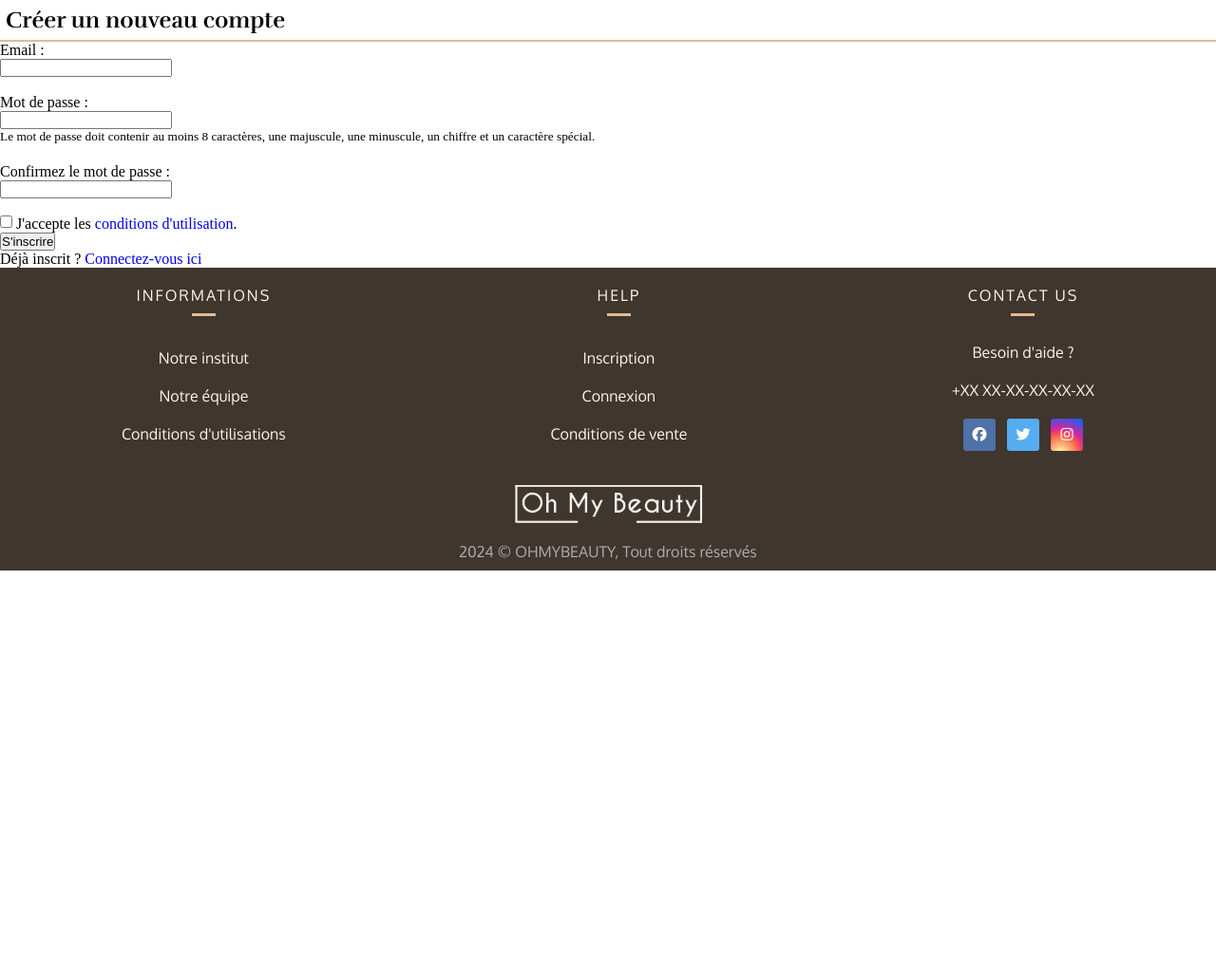
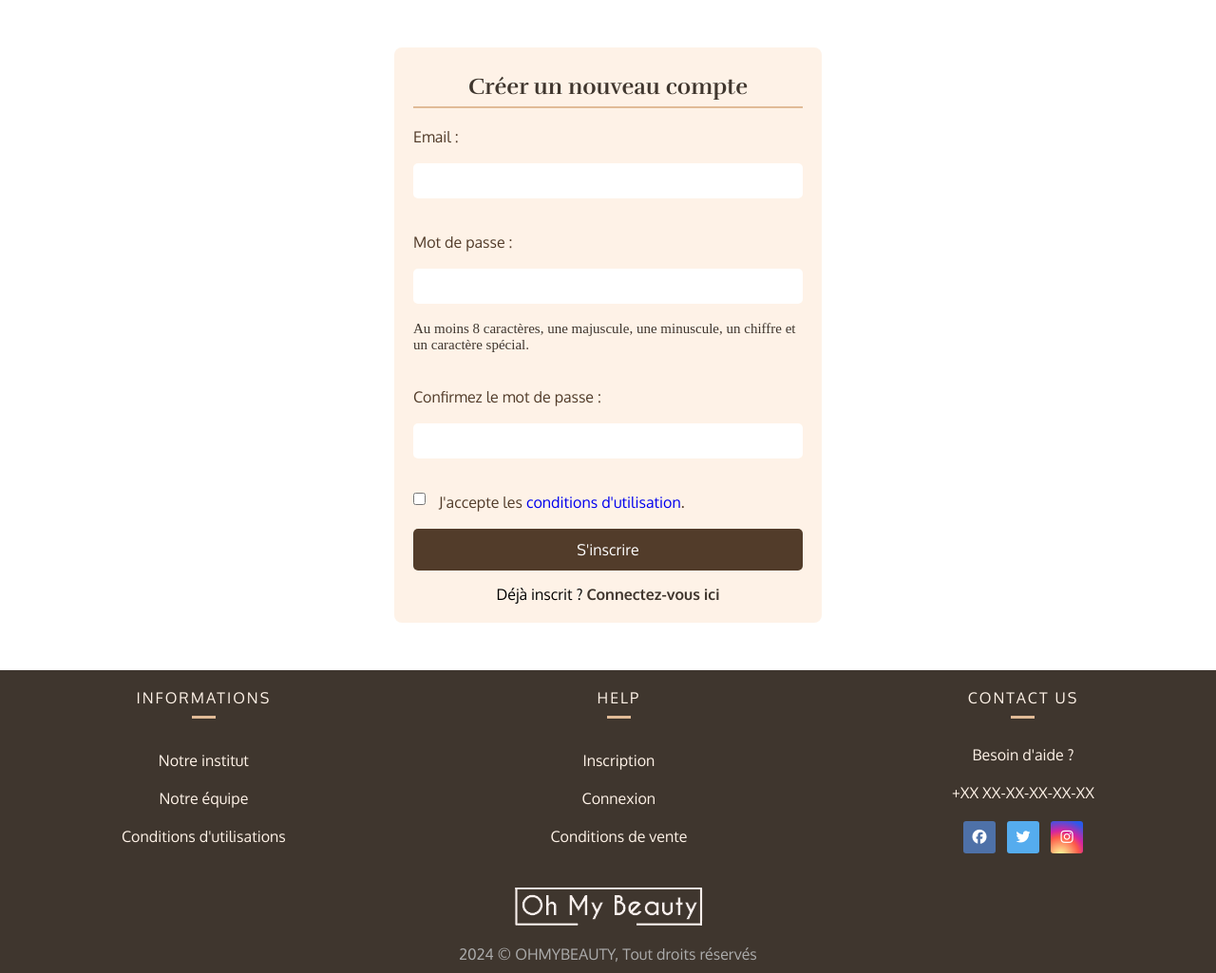
Before and after one commit to BOTnabil/OhMyBeauty, a PHP site: page /view/vueInscription.php in a window 1280 px wide. Shown: the part 60-1085 px from the top of the page at 95% size. Before the commit the page ends 661 px from the top, so only its background shows below. Run offline with PHP 8.4, Linux system fonts and the light colour scheme; some libraries are stand-ins or nearby versions.

Commit message:
vue inscription faite

```diff
--- a/controller/SecuriteController.php
+++ b/controller/SecuriteController.php
@@ -49,7 +49,7 @@ class SecuriteController {
                     exit;
                 } else {
                     // Mots de passe ne correspondent pas ou ne respectent pas les exigences
-                    $_SESSION['MAJregister'] = 'Les deux mots de passe ne sont pas identiques ou ne respectent pas les exigences (min. 8 caractères, incluant majuscule, minuscule, chiffre, caractère spécial).';
+                    $_SESSION['MAJregister'] = 'Les deux mots de passe ne sont pas identiques ou ne respectent pas les exigences.';
                     header("Location: index.php?action=inscription");
                     exit;
                 }
--- a/public/css/style.css
+++ b/public/css/style.css
@@ -1204,3 +1192,153 @@ textarea{
         border: solid 0px;
         font-size: large;
     }
+
+/*=================================================================
+========================= FORMULAIRE DE CONNEXION ==================
+=================================================================
+*/
+
+.connexion-container {
+    width: 100%;
+    max-width: 400px;
+    margin: 50px auto;
+    background-color: var(--bcreme);
+    padding: 20px;
+    border-radius: 8px;
+}
+
+.connexion-container h1 {
+    color: var(--marron);
+    text-align: center;
+    margin-bottom: 20px;
+}
+
+.connexion-container form {
+    display: flex;
+    flex-direction: column;
+}
+
+.connexion-container label {
+    font-family: var(--oxygen);
+    color: var(--marron);
+
+}
+
+.connexion-container input[type="email"],
+.connexion-container input[type="password"] {
+    padding: 10px;
+    border: 0px ;
+    border-radius: 5px;
+    font-family: var(--oxygen);
+    font-size: 14px;
+}
+
+.connexion-container input[type="submit"] {
+    background-color: var(--brun);
+    color: var(--bcreme);
+    padding: 12px;
+    border: none;
+    border-radius: 5px;
+    cursor: pointer;
+    font-family: var(--oxygen);
+    font-size: 16px;
+    transition: background-color 0.3s;
+}
+
+.connexion-container p {
+    text-align: center;
+    font-family: var(--oxygen);
+    margin-top: 15px;
+}
+
+.connexion-container p a {
+    color: var(--marron);
+    font-weight: bold;
+    transition: color 0.3s;
+}
+
+.connexion-container p a:hover {
+    color: var(--beige);
+}
+
+/*=================================================================
+========================= FORMULAIRE D'INSCRIPTION =================
+=================================================================
+*/
+
+.inscription-container {
+    width: 100%;
+    max-width: 450px;
+    margin: 50px auto;
+    background-color: var(--bcreme);
+    padding: 20px;
+    border-radius: 8px;
+}
+
+.inscription-container h1 {
+    color: var(--marron);
+    text-align: center;
+    margin-bottom: 20px;
+}
+
+.inscription-container form {
+    display: flex;
+    flex-direction: column;
+}
+
+.inscription-container label {
+    font-family: var(--oxygen);
+    color: var(--brun);
+
+}
+
+.inscription-container input[type="email"],
+.inscription-container input[type="password"],
+.inscription-container input[type="text"] {
+    padding: 10px;
+
+    border: 0px ;
+    border-radius: 5px;
+    background-color: #fff;
+    font-family: var(--oxygen);
+    font-size: 14px;
+    color: var(--marron);
+}
+
+.inscription-container input[type="checkbox"] {
+    margin-right: 10px;
+}
+
+.inscription-container small {
+    font-size: 15px;
+    color: var(--marron);
+}
+
+.inscription-container input[type="submit"] {
+    background-color: var(--brun);
+    color: #fff;
+    padding: 12px;
+    border: none;
+    border-radius: 5px;
+    cursor: pointer;
+    font-family: var(--oxygen);
+    font-size: 16px;
+    transition: background-color 0.3s;
+}
+
+
+.inscription-container p {
+    text-align: center;
+    font-family: var(--oxygen);
+    margin-top: 15px;
+}
+
+.inscription-container p a {
+    color: var(--marron);
+    font-weight: bold;
+    transition: color 0.3s;
+}
+
+.inscription-container p a:hover {
+    color: var(--beige);
+}
--- a/view/template.php
+++ b/view/template.php
@@ -91,8 +91,8 @@
                 } else {
                     ?>
                     <ul class="user-menu-item">
+                        <li><a href='index.php?action=connexion'>Se connecter</a></li>
                         <li><a href='index.php?action=inscription'>S'inscrire</a></li>
-                        <li><a href='index.php?action=connexion'>Se connecter</a></li>
                     </ul>
                 <?php
                 }
--- a/view/vueInscription.php
+++ b/view/vueInscription.php
@@ -11,7 +11,7 @@
 
         <label for="motDePasse1">Mot de passe :</label><br>
         <input type="password" id="motDePasse1" name="motDePasse1" required><br>
-        <small>Le mot de passe doit contenir au moins 8 caractères, une majuscule, une minuscule, un chiffre et un caractère spécial.</small><br><br>
+        <small>Au moins 8 caractères, une majuscule, une minuscule, un chiffre et un caractère spécial.</small><br><br>
 
 
         <label for="motDePasse2">Confirmez le mot de passe :</label><br>
```
Also changed, not shown: other parts of public/css/style.css (+12 -24 lines).
